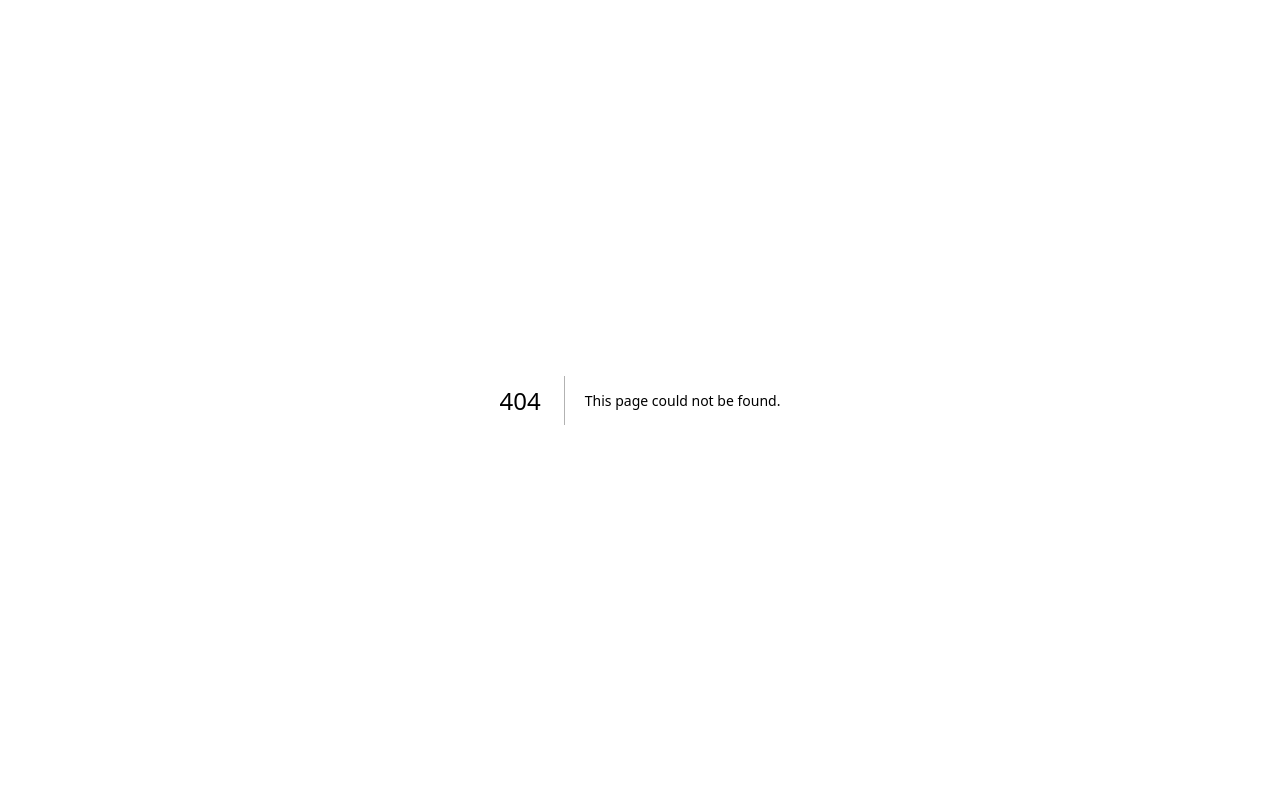
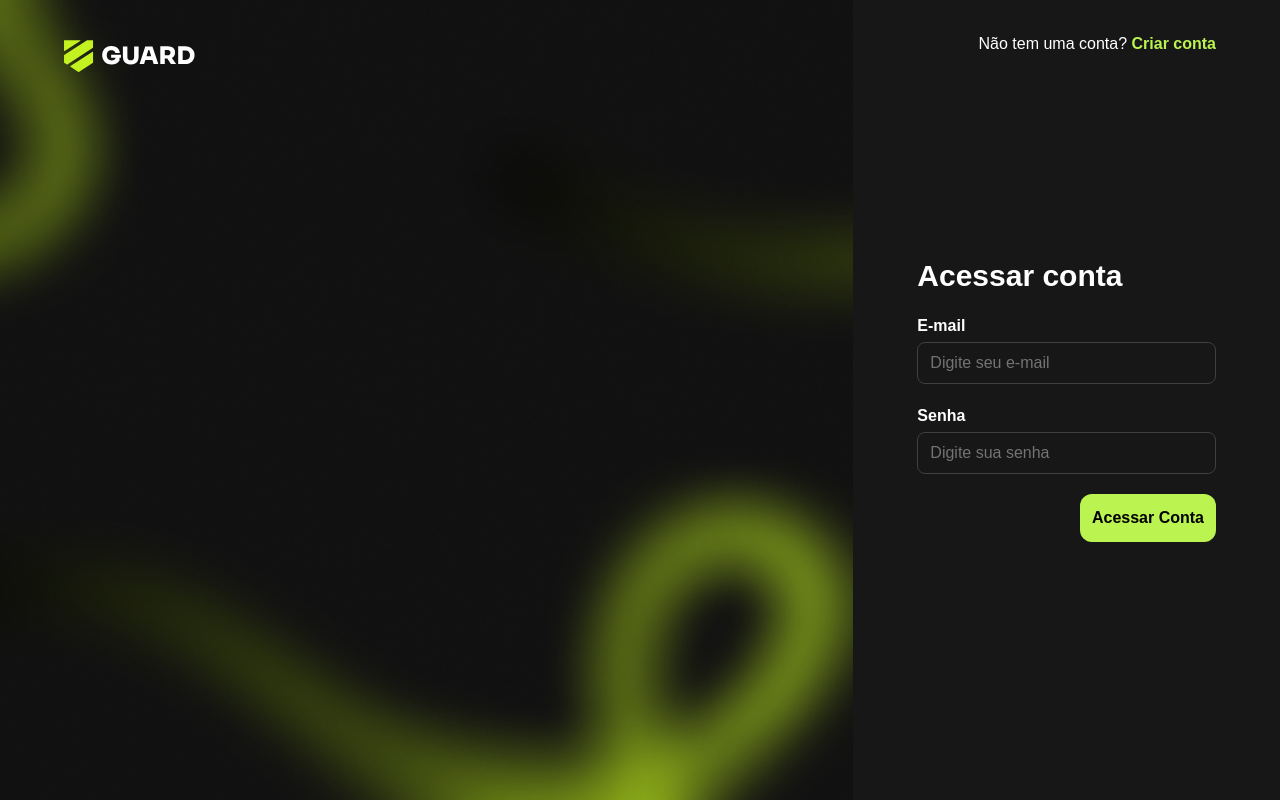
Before and after one commit to nettobruno/contact-manager, a Next.js app: page /login in a window 1280 px wide. Before the commit this address had no page. Built offline with nearby package versions, Linux system fonts and the light colour scheme.

Commit message:
cria página de login

```diff
--- /dev/null
+++ b/app/login/page.tsx
@@ -0,0 +1,70 @@
+import Image from "next/image";
+import Link from "next/link";
+
+export default function Login() {
+  return (
+    <div className="grid min-h-screen md:grid-cols-[2fr_1fr]">
+      <div
+        className="hidden md:flex items-start justify-start bg-cover bg-center px-16 py-10"
+        style={{ backgroundImage: "url('/images/bg-auth.png')" }}
+      >
+        <Image alt="Logo" src="/images/logo.svg" width={132} height={32} />
+      </div>
+
+      <div className="bg-neutral-900 flex flex-col justify-center px-6 py-10 md:px-16 relative">
+        <div className="absolute top-4 inset-x-0 px-6 md:top-8 md:px-16">
+          <p className="text-white text-right text-sm md:text-base">
+            Não tem uma conta?{" "}
+            <Link href="/register" className="text-lime-300 font-semibold">
+              Criar conta
+            </Link>
+          </p>
+        </div>
+
+        <div className="mt-10 md:mt-0">
+          <h2 className="text-white text-2xl md:text-3xl mb-5 font-semibold">
+            Acessar conta
+          </h2>
+
+          <form className="flex flex-col">
+            <div className="flex flex-col mb-5">
+              <label htmlFor="email" className="font-semibold text-white mb-1">
+                E-mail
+              </label>
+              <input
+                type="email"
+                name="email"
+                id="email"
+                placeholder="Digite seu e-mail"
+                className="border border-neutral-700 px-3 py-2 rounded-lg bg-transparent text-white placeholder-neutral-500 focus:outline-none focus:border-lime-300"
+              />
+            </div>
+
+            <div className="flex flex-col mb-5">
+              <label
+                htmlFor="password"
+                className="font-semibold text-white mb-1"
+              >
+                Senha
+              </label>
+              <input
+                type="password"
+                name="password"
+                id="password"
+                placeholder="Digite sua senha"
+                className="border border-neutral-700 px-3 py-2 rounded-lg bg-transparent text-white placeholder-neutral-500 focus:outline-none focus:border-lime-300"
+              />
+            </div>
+
+            <button
+              type="submit"
+              className="text-black bg-lime-300 p-3 rounded-xl w-fit self-end font-bold hover:cursor-pointer hover:bg-lime-400 transition-colors"
+            >
+              Acessar Conta
+            </button>
+          </form>
+        </div>
+      </div>
+    </div>
+  );
+}
```
